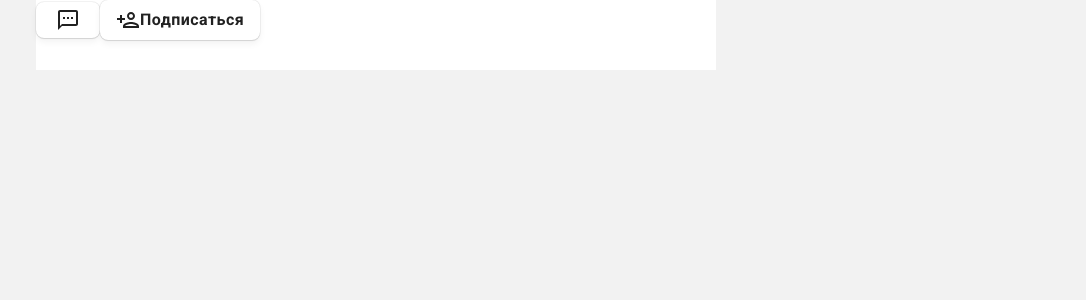
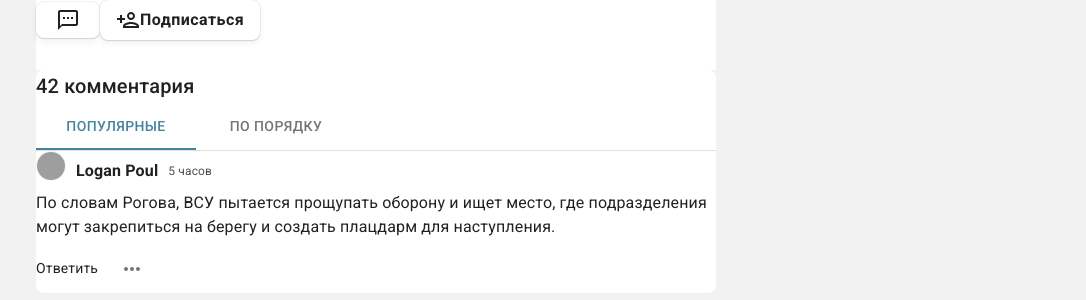
Before and after one commit to kostya-alch/tjurnal, a Next.js app in the folder frontend/: page /news/1 in a window 1280 px wide. Shown: the part 796-1096 px from the top of the page, without its empty margins (194-1280 px from the left). Before the commit the page ends 866 px from the top, so only its background shows below. Built offline with nearby package versions, Linux system fonts and the light colour scheme; grey boxes are pictures that could not be loaded.

Commit message:
finish comments page

```diff
--- /dev/null
+++ b/frontend/components/Comment/Comment.module.scss
@@ -0,0 +1,41 @@
+.comment {
+  margin-bottom: 10px;
+}
+
+.userInfo {
+  display: flex;
+  align-items: center;
+
+  img {
+    width: 30px;
+    height: 30px;
+    border-radius: 30px;
+    border: 1px solid rgba(0, 0, 0, 0.05);
+    margin-right: 10px;
+    margin-bottom: 10px;
+  }
+
+  b {
+    font-size: 16px;
+  }
+
+  span {
+    font-size: 12px;
+    opacity: 0.8;
+    margin-left: 10px;
+  }
+}
+
+.text {
+  margin-bottom: 6px !important;
+}
+
+.replyBtn {
+  font-size: 14px;
+  cursor: pointer;
+  margin-right: 10px;
+
+  &:hover {
+    color: #346eb8;
+  }
+}
--- /dev/null
+++ b/frontend/components/Comment/index.tsx
@@ -0,0 +1,54 @@
+import styles from './Comment.module.scss';
+import { IconButton, Menu, MenuItem, Typography } from '@material-ui/core';
+import { FC, useState } from 'react';
+import { MoreHoriz as MoreIcon } from '@material-ui/icons';
+
+interface CommentProps {
+  user: {
+    fullName: string;
+  };
+  text: string;
+}
+
+export const Comment: FC<CommentProps> = ({ text, user }) => {
+  const [anchorEl, setAnchorEl] = useState(null);
+
+  const handleClick = (event) => {
+    setAnchorEl(event.currentTarget);
+  };
+
+  const handleClose = () => {
+    setAnchorEl(null);
+  };
+
+  return (
+    <div className={styles.comment}>
+      <div className={styles.userInfo}>
+        <img
+          src="https://leonardo.osnova.io/2d20257c-fec5-4b3e-7f60-055c86f24a4d/-/scale_crop/108x108/-/format/webp/"
+          alt="Avatar"
+        />
+        <b>Logan Poul</b>
+        <span>5 часов</span>
+      </div>
+      <Typography className={styles.text}>
+        По словам Рогова, ВСУ пытается прощупать оборону и ищет место, где подразделения могут
+        закрепиться на берегу и создать плацдарм для наступления.
+      </Typography>
+      <span className={styles.replyBtn}>Ответить</span>
+      <IconButton onClick={handleClick}>
+        <MoreIcon />
+      </IconButton>
+      <Menu
+        anchorEl={anchorEl}
+        elevation={2}
+        open={Boolean(anchorEl)}
+        onClose={handleClose}
+        keepMounted
+      >
+        <MenuItem onClick={handleClose}>Удалить</MenuItem>
+        <MenuItem onClick={handleClose}>Редактировать</MenuItem>
+      </Menu>
+    </div>
+  );
+};
--- a/frontend/pages/news/[slug].tsx
+++ b/frontend/pages/news/[slug].tsx
@@ -1,11 +1,22 @@
 import { MainLayout } from '../../layout/MainLayout';
-import { Paper, Typography } from '@material-ui/core';
+import { Divider, Paper, Tab, Tabs, Typography } from '@material-ui/core';
 import { FullPost } from '../../components/FullPost';
+import { Comment } from '../../components/Comment';
 
 export default function News() {
   return (
-    <MainLayout contentFullWidth>
+    <MainLayout contentFullWidth className={'mb-50'}>
       <FullPost />
+      <Paper elevation={0} className={'mt-40 p-30'}>
+        <Typography variant={'h6'}>42 комментария</Typography>
+        <Tabs className="mt-20" value={0} indicatorColor="primary" textColor="primary">
+          <Tab label="Популярные" />
+          <Tab label="По порядку" />
+        </Tabs>
+        <Divider />
+        <div className={'mb-20'} />
+        <Comment />
+      </Paper>
     </MainLayout>
   );
 }
```
